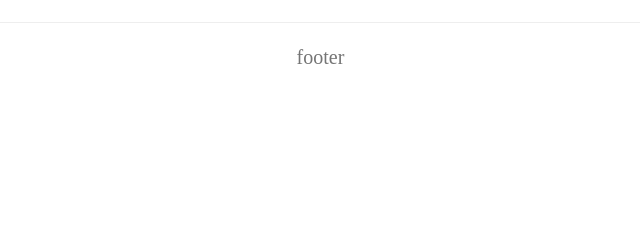
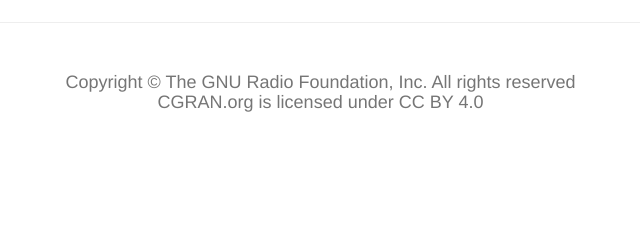
Before and after one commit to gnuradio/cgran, a Django app: page /540/ in a window 1280 px wide. Shown: the part 484-724 px from the top of the page, without its empty margins (327-967 px from the left). Run offline with Django 3.2, Linux system fonts and the light colour scheme; data comes from the database, SQL or seed files in the repository; some libraries are stand-ins or nearby versions.

Commit message:
created footer with correct attribution and copyright according to ben

```diff
--- a/ootlist/tables.py
+++ b/ootlist/tables.py
@@ -4,10 +4,8 @@
 from django_tables2 import SingleTableView
 
 class OutoftreemoduleTable(tables.Table):
-    #name = tables.TemplateColumn('<a href="{{record.repo}}">{{record.name}}</a>') # links to actual repo
     name = tables.TemplateColumn('<a href="/{{record.id}}">{{record.name}}</a>') # links to oot_page
     tags = tables.Column(verbose_name='Categories')
-    #status = tables.Column()
     description = tables.Column(orderable=False) # no reason to ever sort by description imo
     last_commit = tables.Column(verbose_name='Most Recent Commit')
 
--- /dev/null
+++ b/ootlist/templates/ootlist/footer.html
@@ -0,0 +1,10 @@
+<footer>
+<hr>
+<div align="center">
+    <h4 style="padding-top: 30px; color: #757575">
+    Copyright &copy; The GNU Radio Foundation, Inc. All rights reserved
+    <br />
+    CGRAN.org is licensed under CC BY 4.0
+    </h4>
+</div>
+</footer>
--- a/ootlist/templates/ootlist/oot_page.html
+++ b/ootlist/templates/ootlist/oot_page.html
@@ -1,8 +1,9 @@
 {% load static %}
 
 
-
+<html>
 <head>
+  <title>CGRAN</title>
   <link rel="stylesheet" href="//maxcdn.bootstrapcdn.com/bootstrap/3.2.0/css/bootstrap.min.css">
   <link rel="stylesheet" type="text/css" href="{% static 'ootlist/style.css' %}" />
 </head>
@@ -56,11 +57,6 @@
 
 </body>
 
-<footer>
-<hr>
-<div align="center">
-  <p style="color: #757575">
-footer
-  </p>
-</div>
-</footer>
+{% include 'ootlist/footer.html' %}
+
+</html>
--- a/ootlist/templates/ootlist/submit.html
+++ b/ootlist/templates/ootlist/submit.html
@@ -5,6 +5,7 @@
 <html>
 
 <head>
+  <title>CGRAN</title>
   <link rel="stylesheet" href="//maxcdn.bootstrapcdn.com/bootstrap/3.2.0/css/bootstrap.min.css">
 </head>
 
@@ -41,4 +42,7 @@
 
 </div>
 </body>
+
+{% include 'ootlist/footer.html' %}
+
 </html>
```
Also changed, not shown: ootlist/templates/ootlist/index.html (+5 -9 lines).
